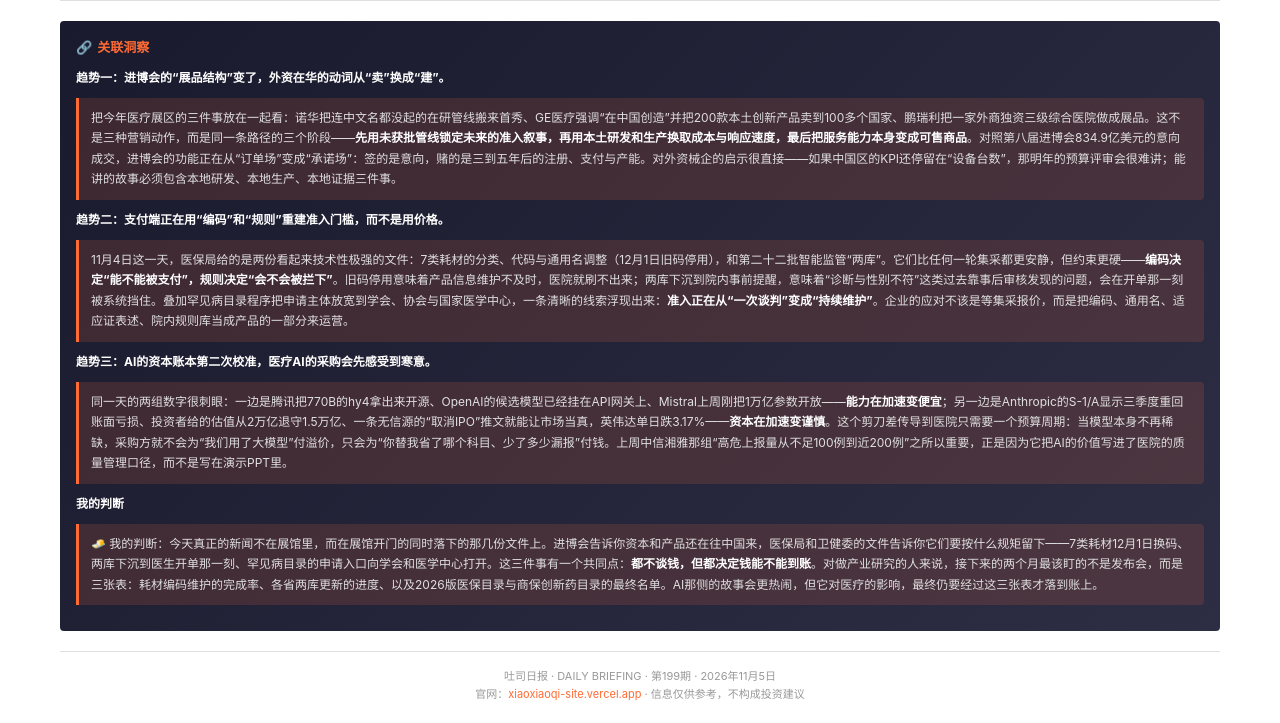
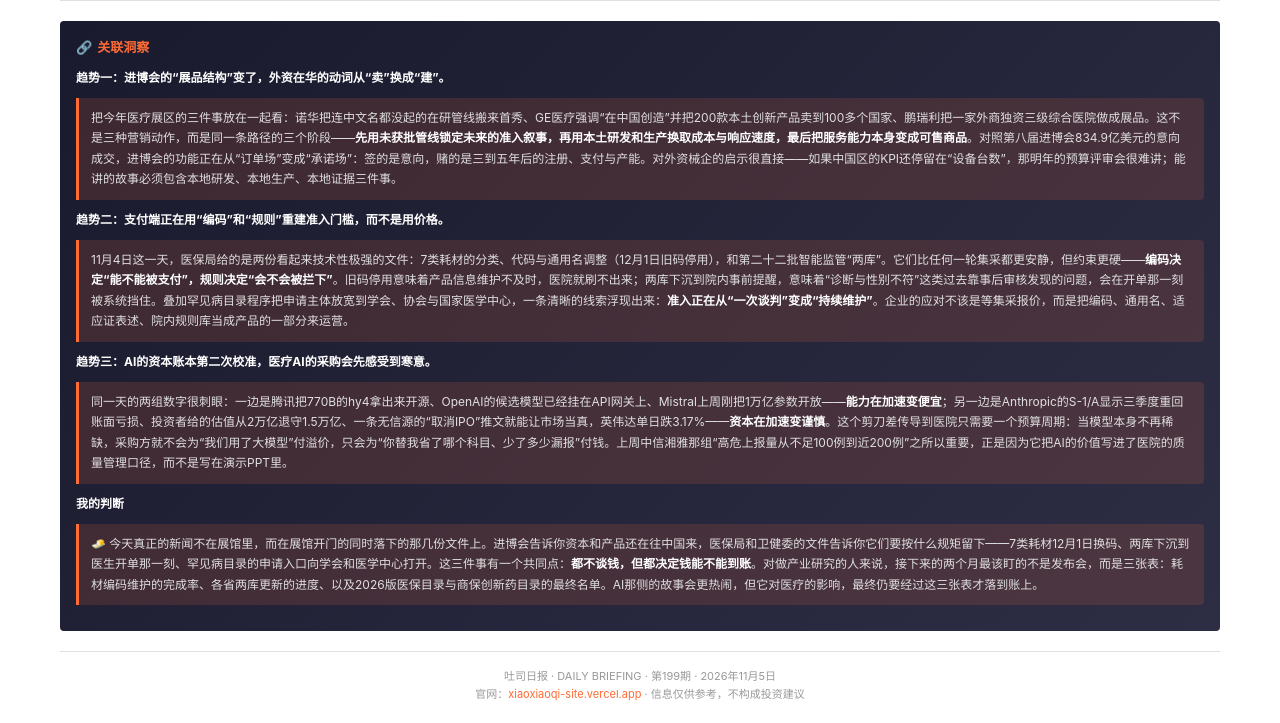
Before and after one commit to jialingxiao/xiaoxiaoqi-site, a plain HTML site: page daily/2026-11-05.html in a window 1280 px wide. Shown: the part 2118-2841 px from the top of the page. Drawn offline with Linux system fonts and the light colour scheme.

Commit message:
fix(199): 我的判断标题去重

```diff
--- a/daily/2026-11-05.html
+++ b/daily/2026-11-05.html
@@ -623,7 +623,7 @@
         </div>
         <p><strong>我的判断</strong></p>
         <div class="insights-highlight">
-            🧈 我的判断：今天真正的新闻不在展馆里，而在展馆开门的同时落下的那几份文件上。进博会告诉你资本和产品还在往中国来，医保局和卫健委的文件告诉你它们要按什么规矩留下——7类耗材12月1日换码、两库下沉到医生开单那一刻、罕见病目录的申请入口向学会和医学中心打开。这三件事有一个共同点：<strong>都不谈钱，但都决定钱能不能到账</strong>。对做产业研究的人来说，接下来的两个月最该盯的不是发布会，而是三张表：耗材编码维护的完成率、各省两库更新的进度、以及2026版医保目录与商保创新药目录的最终名单。AI那侧的故事会更热闹，但它对医疗的影响，最终仍要经过这三张表才落到账上。
+            🧈 今天真正的新闻不在展馆里，而在展馆开门的同时落下的那几份文件上。进博会告诉你资本和产品还在往中国来，医保局和卫健委的文件告诉你它们要按什么规矩留下——7类耗材12月1日换码、两库下沉到医生开单那一刻、罕见病目录的申请入口向学会和医学中心打开。这三件事有一个共同点：<strong>都不谈钱，但都决定钱能不能到账</strong>。对做产业研究的人来说，接下来的两个月最该盯的不是发布会，而是三张表：耗材编码维护的完成率、各省两库更新的进度、以及2026版医保目录与商保创新药目录的最终名单。AI那侧的故事会更热闹，但它对医疗的影响，最终仍要经过这三张表才落到账上。
         </div>
     </div>
 </section>
```
